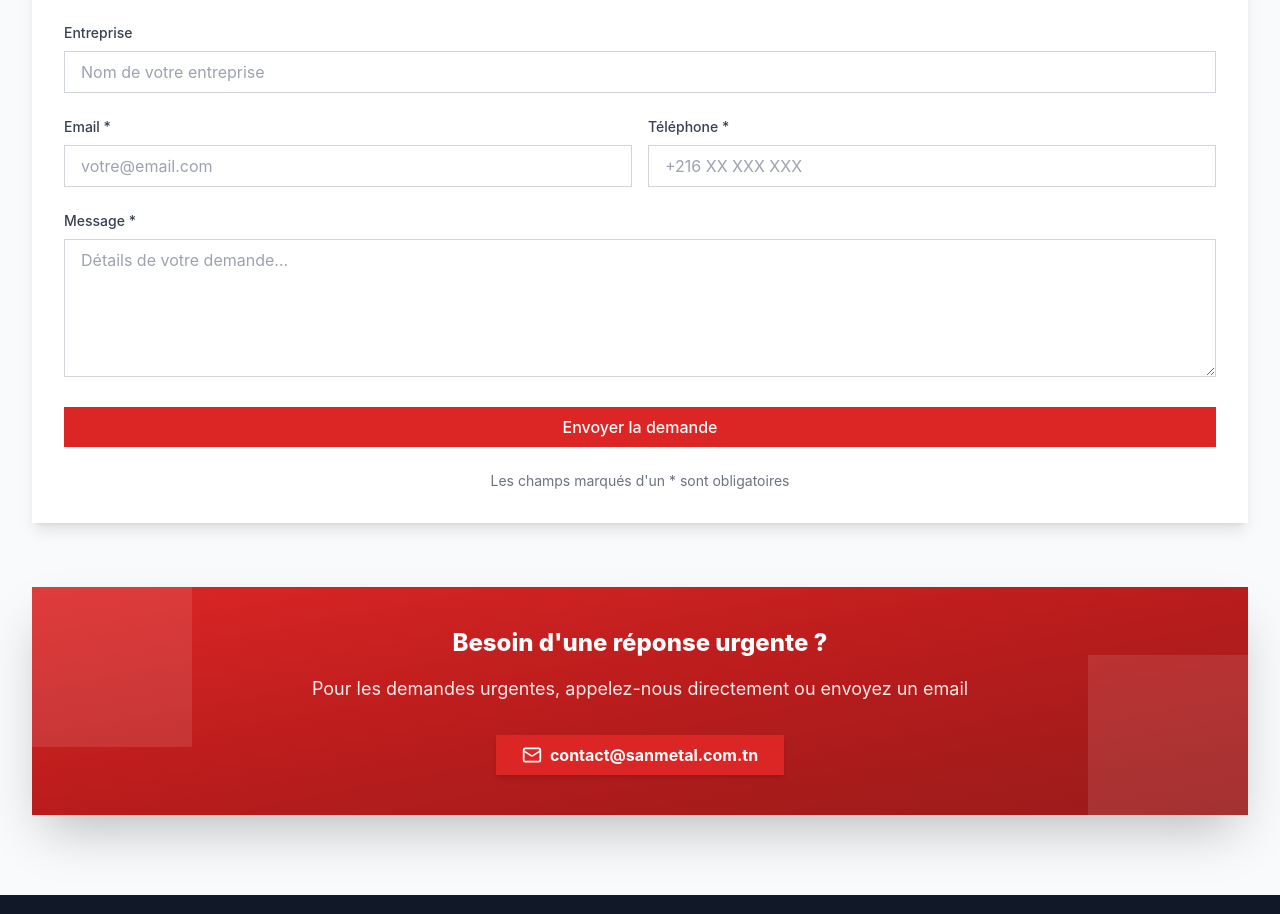
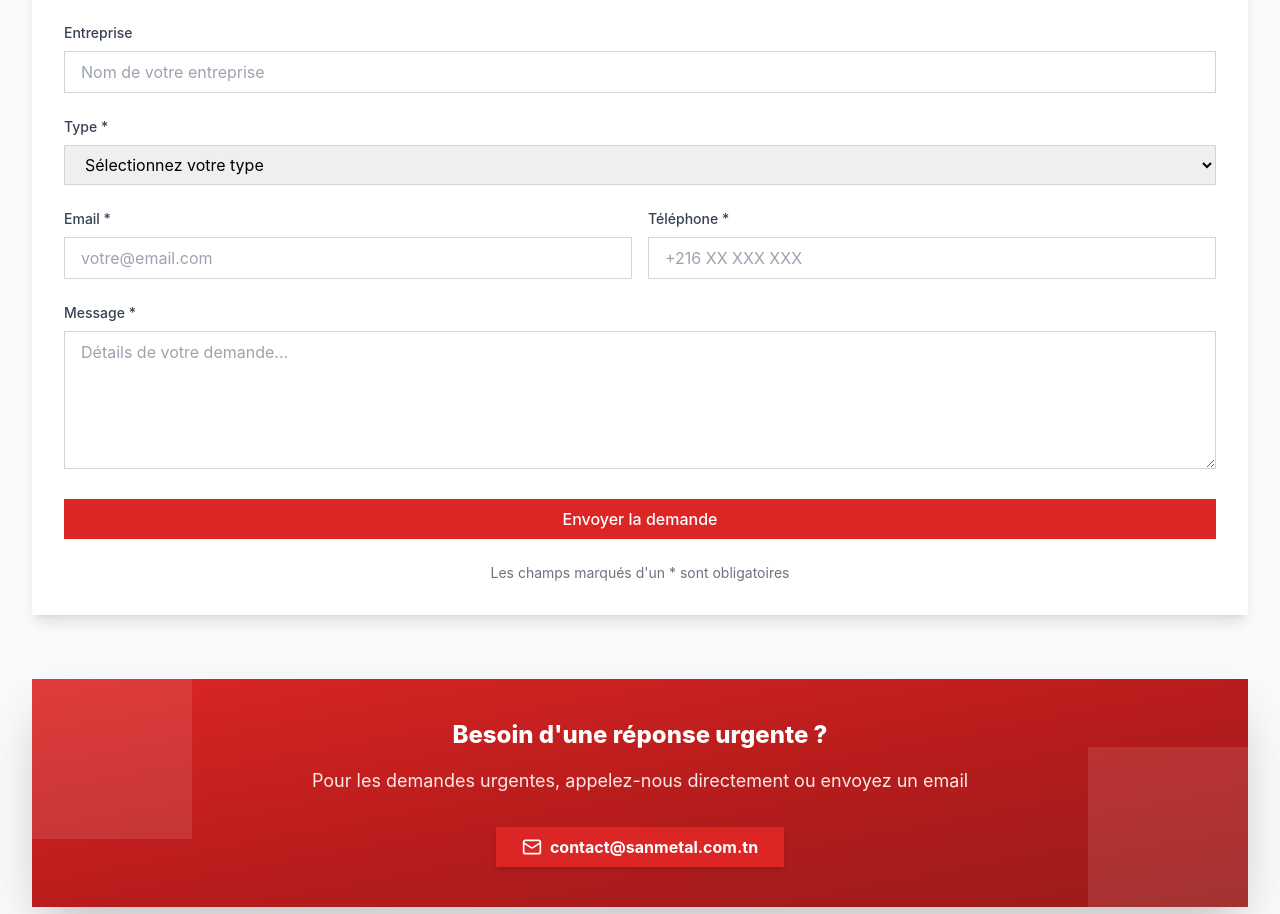
Before and after one commit to NEXESMISSION/sanmital, a React (Create React App) app: page /services in a window 1280 px wide. Shown: the part 5181-6095 px from the top of the page. Built offline with nearby package versions, Linux system fonts and the light colour scheme.

Commit message:
Add customer type field to contact form and fix text capitalization

```diff
--- a/google-apps-script.js
+++ b/google-apps-script.js
@@ -68,7 +68,7 @@ function storeData(data) {
       sheet = spreadsheet.insertSheet(SHEET_NAME);
     }
 
-    const headers = ['Timestamp', 'Name', 'Company', 'Email', 'Phone', 'Message', 'Source'];
+    const headers = ['Timestamp', 'Name', 'Company', 'Email', 'Phone', 'CustomerType', 'Message', 'Source'];
 
     // If the sheet is empty, add the headers.
     if (sheet.getLastRow() < 1) {
@@ -109,6 +109,7 @@ function testSheetSetup() {
     company: "Test Corp",
     email: "test@example.com",
     phone: "123456789",
+    customerType: "Client",
     message: "This is a test run directly from the script editor.",
     source: "manual_test"
   };
--- a/src/components/Contact.js
+++ b/src/components/Contact.js
@@ -10,6 +10,7 @@ export function Contact() {
     company: "",
     email: "",
     phone: "",
+    customerType: "",
     message: ""
   });
 
@@ -79,6 +80,7 @@ export function Contact() {
           company: "",
           email: "",
           phone: "",
+          customerType: "",
           message: ""
         });
 
@@ -279,6 +281,24 @@ export function Contact() {
                 />
               </div>
 
+              <div className="space-y-2">
+                <label htmlFor="customerType" className="block text-sm font-medium text-gray-700">Type *</label>
+                <select
+                  id="customerType"
+                  className={`w-full px-4 py-2 border ${formErrors.customerType ? 'border-red-500' : 'border-gray-300'} focus:outline-none focus:ring-2 focus:ring-red-500 focus:border-transparent`}
+                  value={formData.customerType}
+                  onChange={handleChange}
+                >
+                  <option value="">Sélectionnez votre type</option>
+                  <option value="Prevendeur">Prevendeur</option>
+                  <option value="Client">Client</option>
+                  <option value="Distributeur">Distributeur</option>
+                </select>
+                {formErrors.customerType && (
+                  <p className="text-red-500 text-xs mt-1">{formErrors.customerType}</p>
+                )}
+              </div>
+
               <div className="grid grid-cols-1 md:grid-cols-2 gap-4">
                 <div className="space-y-2">
                   <label htmlFor="email" className="block text-sm font-medium text-gray-700">Email *</label>
--- a/src/pages/HomePage.js
+++ b/src/pages/HomePage.js
@@ -26,7 +26,7 @@ function Hero() {
     {
       image: heroImage2,
       title: "EXPERTISE RECONNUE",
-      subtitle: "35 ANS D'EXPÉRIENCE",
+      subtitle: "35 ans d'expérience",
       description: "EN SIDÉRURGIE",
       paragraph: "San Metal by Ben Amor s'appuie sur 35 années d'expérience dans le domaine de la métallurgie."
     },
--- a/src/utils/formSubmission.js
+++ b/src/utils/formSubmission.js
@@ -166,6 +166,10 @@ export const validateFormData = (formData) => {
     errors.phone = "Le téléphone est requis";
   }
 
+  if (!formData.customerType || formData.customerType.trim() === '') {
+    errors.customerType = "Le type est requis";
+  }
+
   if (!formData.message || formData.message.trim() === '') {
     errors.message = "Le message est requis";
   }
```
